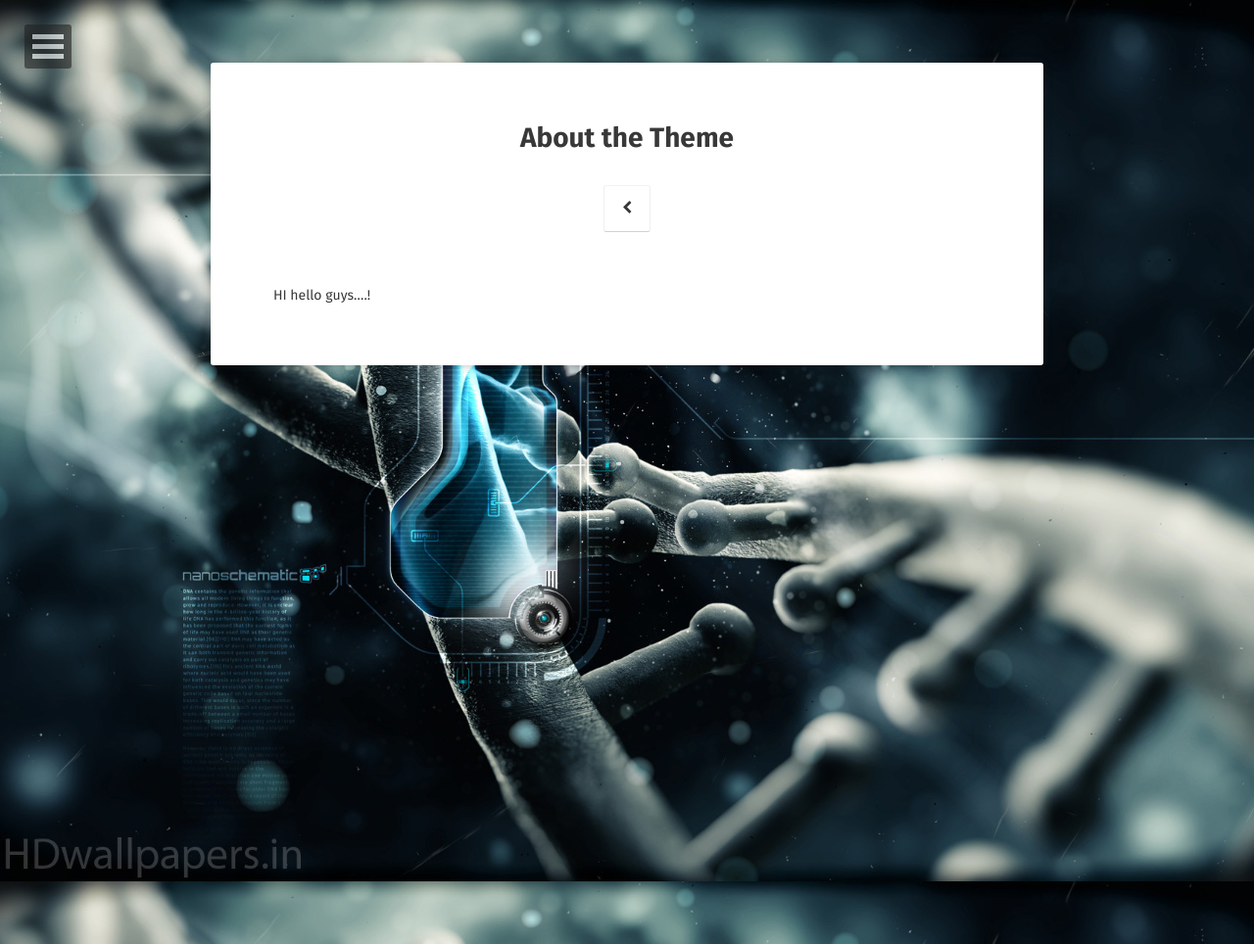
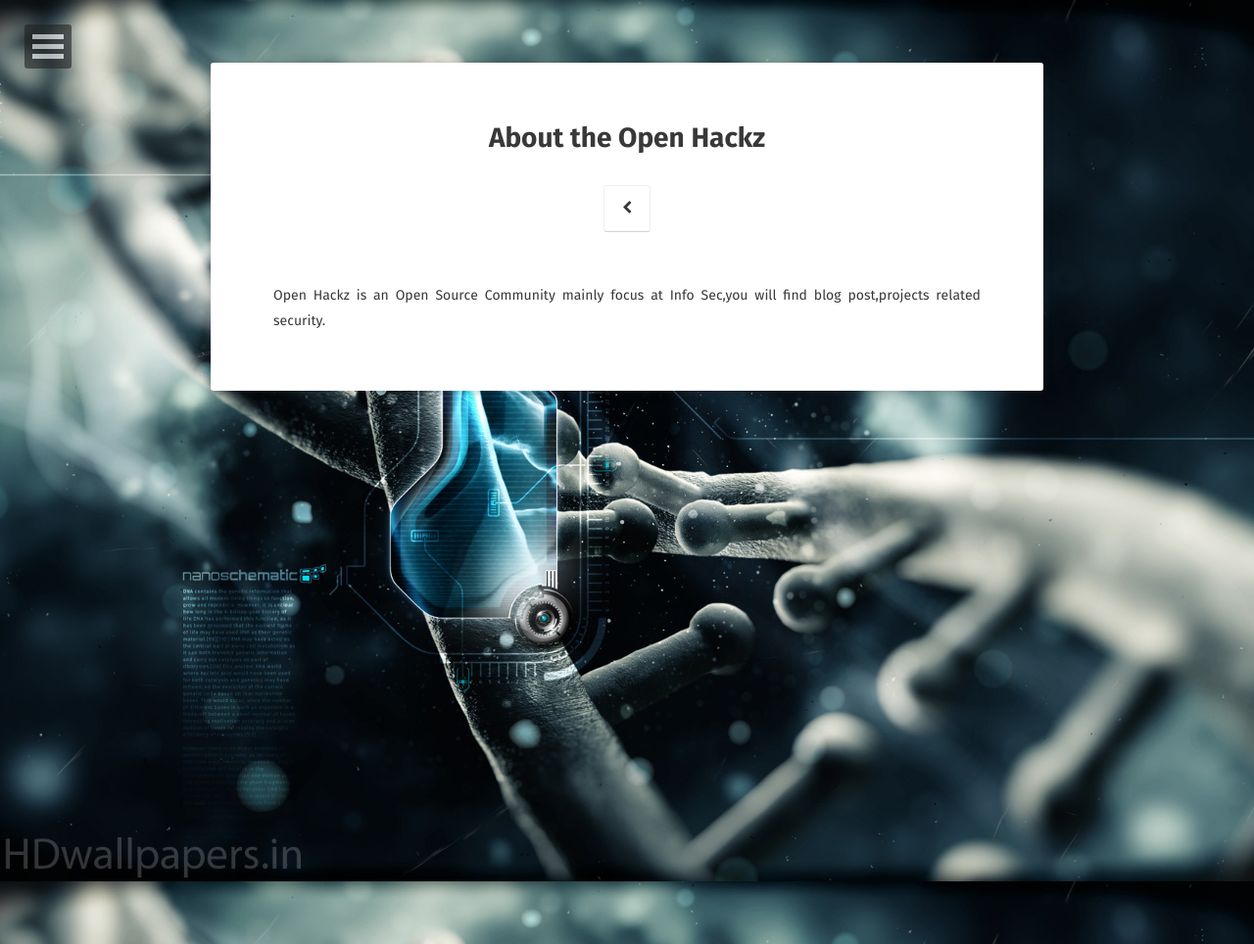
Before and after one commit to raju0x/raju0x.github.io, a Jekyll site: the page built from about/index.md, in a window 1280 px wide. Shown: the whole page at 98% size. Built offline with Jekyll 4.4.1, drawn with Linux system fonts in a browser that asks for light colours; some web fonts are replaced.

Commit message:
Update index.md

```diff
--- a/about/index.md
+++ b/about/index.md
@@ -1,9 +1,9 @@
 ---
 layout: page
-title: About the Theme
+title: About the Open Hackz
 tags: [about, Jekyll, theme, moon]
 date: 2016-03-21
 comments: false
 ---
 
-HI hello guys....!
+Open Hackz is an Open Source Community mainly focus at Info Sec,you will find blog post,projects related security.
```
